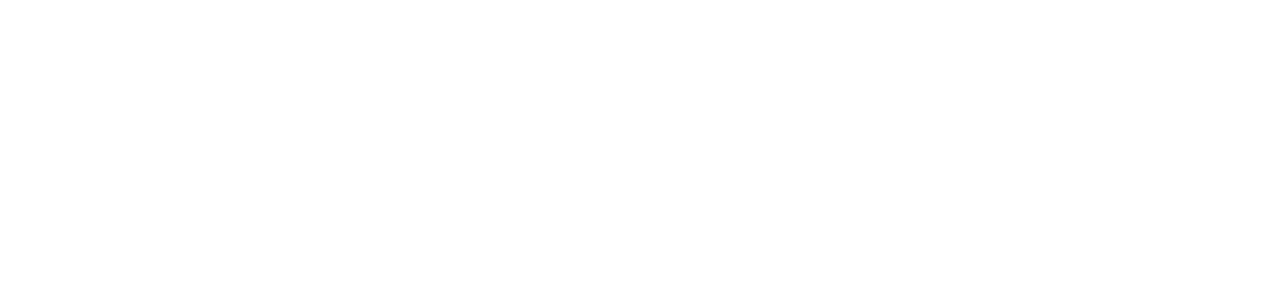
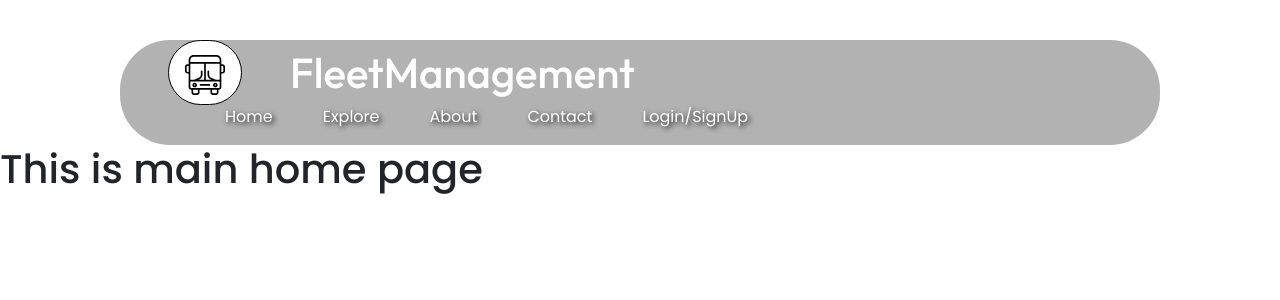
Before and after one commit to pranayvarade1101/FleetManagement, a React (Create React App) app in the folder fm-client/: page / in a window 1280 px wide. Before the commit this address had no page. Shown: the top 300 px of the page. Built offline with nearby package versions, Linux system fonts and the light colour scheme.

Commit message:
Added Routes to app.js

```diff
--- a/fm-client/src/App.jsx
+++ b/fm-client/src/App.jsx
@@ -1,6 +1,10 @@
 import React from 'react';
 import { BrowserRouter as Router, Route, Routes } from 'react-router-dom';
 
+import NavBar from './myComponents/shared/navbar/Navbar';
+import PageHome from './myComponents/home/PageHome/PageHome';
+import BusHome from './myComponents/home/BusHome/BusHome';
+import AboutUs from './myComponents/about/AboutUs';
 import AdminPage from './myComponents/admin/admin';
 import ManageCustomer from './myComponents/admin/admin-functions/ManageCustomer';
 import ManageDriver from './myComponents/admin/admin-functions/ManageDriver';
@@ -12,14 +16,17 @@
 function App() {
   return (
     <Router>
+      <NavBar />
       <Routes>
+        <Route path='/' element={<PageHome/>} />
+        <Route path='/home' element={<BusHome/>} />
+        <Route path='/about-us' element={<AboutUs/>} />
         <Route path='/admin' element={<AdminPage/>} />
         <Route path='/manage-customer' element={<ManageCustomer/>} />
         <Route path='/manage-driver' element={<ManageDriver/>} />
         <Route path='/manage-vehicles' element={<ManageVehicles/>} />
         <Route path='/feedbacks' element={<Feedbacks/>} />
       </Routes>
-
     </Router>
   );
 }
--- a/fm-client/src/myComponents/shared/navbar/Navbar.jsx
+++ b/fm-client/src/myComponents/shared/navbar/Navbar.jsx
@@ -1,52 +1,47 @@
 import React from 'react'
+import { Link, Outlet } from 'react-router-dom';
 import './navStyle.css'
 
 import 'bootstrap/dist/css/bootstrap.css';
-
-
 import Logo from "../../../assets/logo.svg";
-import { Link, Outlet } from 'react-router-dom';
 
 const Navbar = () => {
-
   const userAccountType='customer'; // for now hard-coded
-
   return (
-
     <div className='nav px-5 d-flex justify-content-between align-items-center '>
       <div className="nav-start d-flex align-items-center justify-content-center">
         <div className="nav-logo me-5 px-3">
           <img src={Logo} alt='logo' className='logo '/>
-          </div>
+        </div>
         FleetManagement
       </div>
       <div className="nav-content d-flex justify-content-center align-items-center">
       {userAccountType === 'admin' && (
         <ul className="nav-menu d-flex align-items-end justify-content-center ">
-          <li> <a href="/home"> Home </a> </li>
-          <li> <a href="/admin"> Admin </a> </li>
-          <li> <a href="/about-us"> About Us </a> </li>
-          <li className='nav-login'> <a href="/login"> Login/SignUp </a> </li>
+          <li> <Link to="/">Home</Link> </li>
+          <li> <Link to="/admin">Admin</Link> </li>
+          <li> <Link to="/about-us">About Us</Link> </li>
+          <li className='nav-login'> <Link to="/login"> Login/SignUp </Link> </li>
 
         </ul>
       )}
       {userAccountType === 'customer' && (
         <ul className="nav-menu d-flex align-items-end justify-content-center ">
-          <li> <Link href="/home"> Home        </Link> </li>
-          <li> <Link href="/PageHome"> Explore </Link> </li>
-          <li> <Link href="/about-us"> About   </Link> </li>
-          <li> <Link href="/home"> Contact     </Link> </li>
-          <li className='nav-login'> <a href="/login"> Login/SignUp </a> </li>
+          <li> <Link to="/">Home</Link> </li>
+          <li> <Link to="/home">Explore</Link> </li>
+          <li> <Link to="/about-us">About</Link> </li>
+          <li> <Link to="/home">Contact</Link> </li>
+          <li className='nav-login'> <Link to="/login"> Login/SignUp </Link> </li>
           <Outlet></Outlet>
         </ul>
       )}
       {userAccountType === 'driver' && (
         <ul className="nav-menu d-flex align-items-end justify-content-center ">
-          <li> <a href="/home"> Home </a> </li>
-          <li><a href="/home"> Explore </a> </li>
-          <li> <a href="/about-us"> About </a> </li>
-          <li> <a href="/home"> Contact </a> </li>
-          <li className='nav-login'> <a href="/login"> Login/SignUp </a> </li>
+          <li> <Link to="/"> Home </Link> </li>
+          <li><Link to="/home"> Explore </Link> </li>
+          <li> <Link to="/about-us"> About </Link> </li>
+          <li> <Link to="/home"> Contact </Link> </li>
+          <li className='nav-login'> <Link to="/login"> Login/SignUp </Link> </li>
         </ul>
       )}
       </div>
@@ -54,4 +49,4 @@
   )
 }
 
-export default Navbar
+export default Navbar;
```
